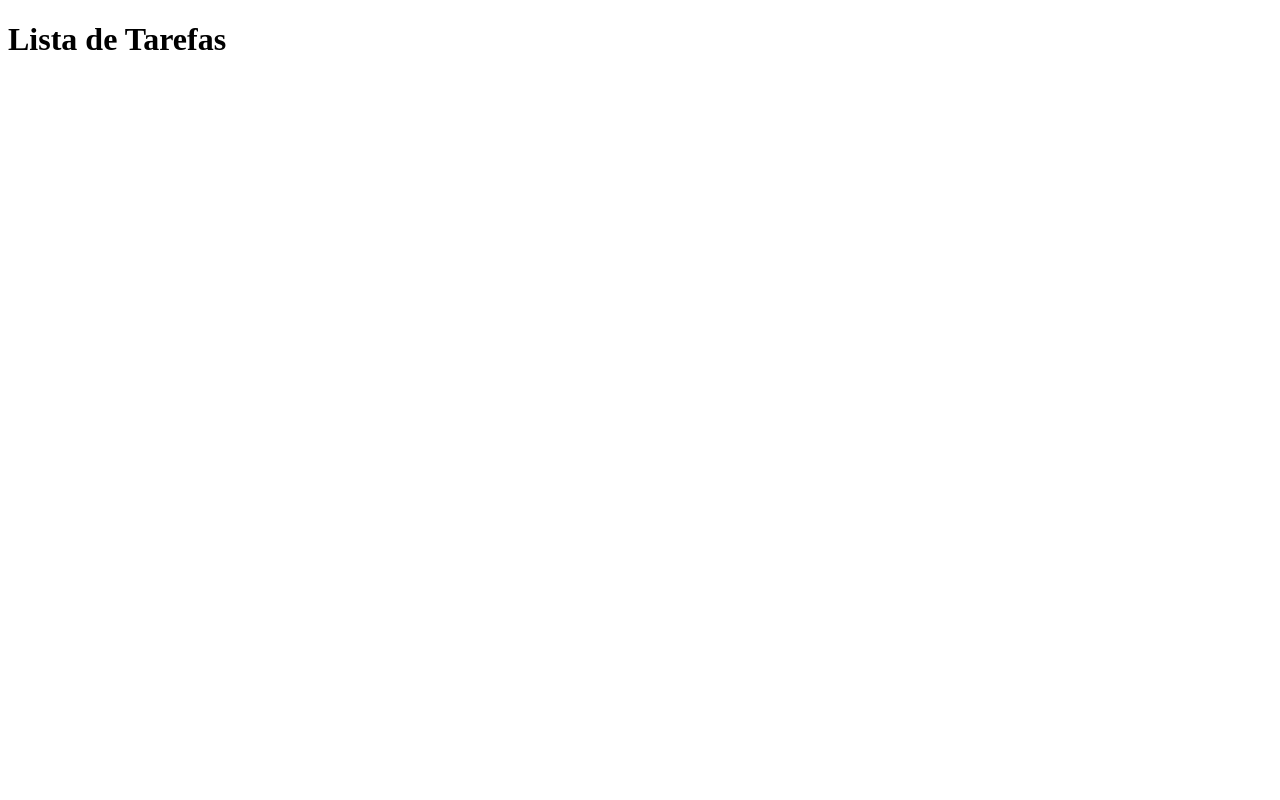
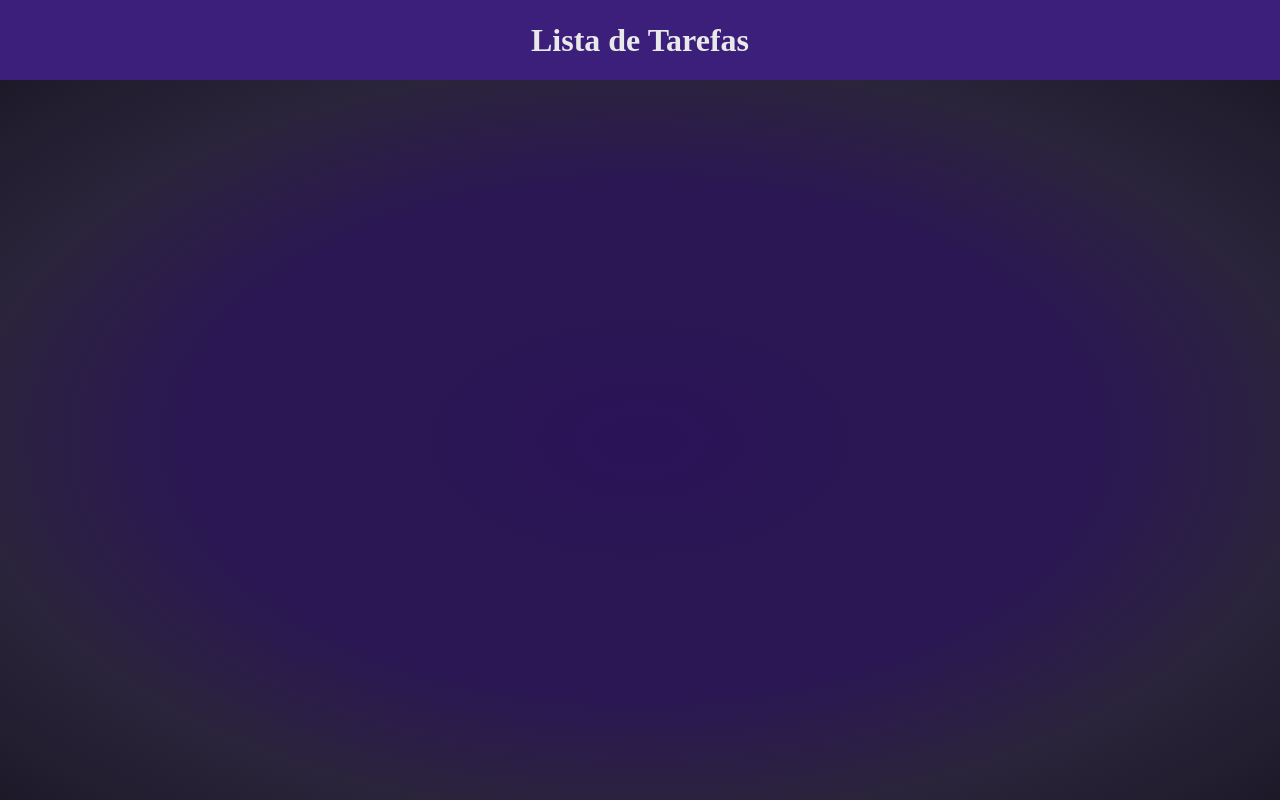
Before and after one commit to gabriel-assana/ListadeTarefas-React, a React (Create React App) app: page / in a window 1280 px wide. Built offline with nearby package versions, Linux system fonts and the light colour scheme.

Commit message:
Layout da Lista de Tarefas definifo

```diff
--- /dev/null
+++ b/src/App.css
@@ -0,0 +1,23 @@
+*{
+    margin: 0;
+    padding: 0;
+    box-sizing: border-box;
+}
+
+.App-header{
+    display:flex;
+    justify-content: center;
+    align-items: center;
+    width: 100vw;
+    height: 10vh;
+    background-color: #3C1F7B;
+    color: rgb(233, 233, 233)
+}
+
+.container-task{
+    background-image: radial-gradient(#2B1358,#2B1754,#2B1754,#2A243A,#1e1929);
+    width: 100vw;
+    height: 90vh;
+}
+
+/* #cbc1fd; */
--- a/src/App.js
+++ b/src/App.js
@@ -1,9 +1,13 @@
+import './App.css';
+
 function App() {
   return (
     <div className="App">
       <header className="App-header">
         <h1>Lista de Tarefas</h1>
       </header>
+      <div className="container-task">
+      </div>
     </div>
   );
 }
```
